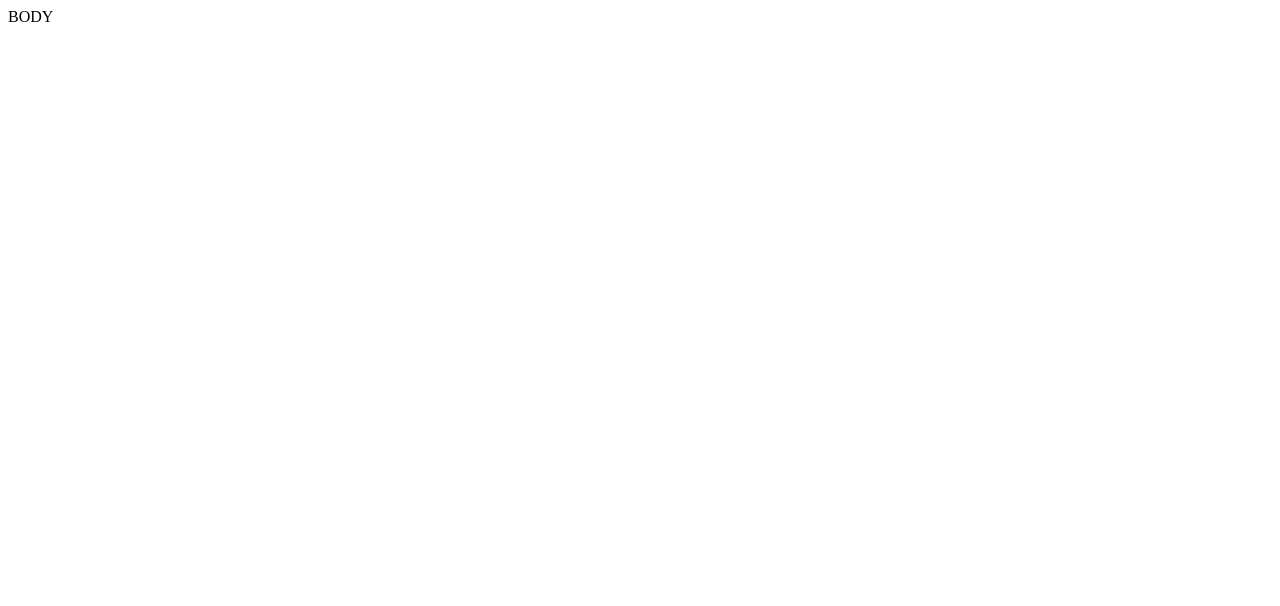
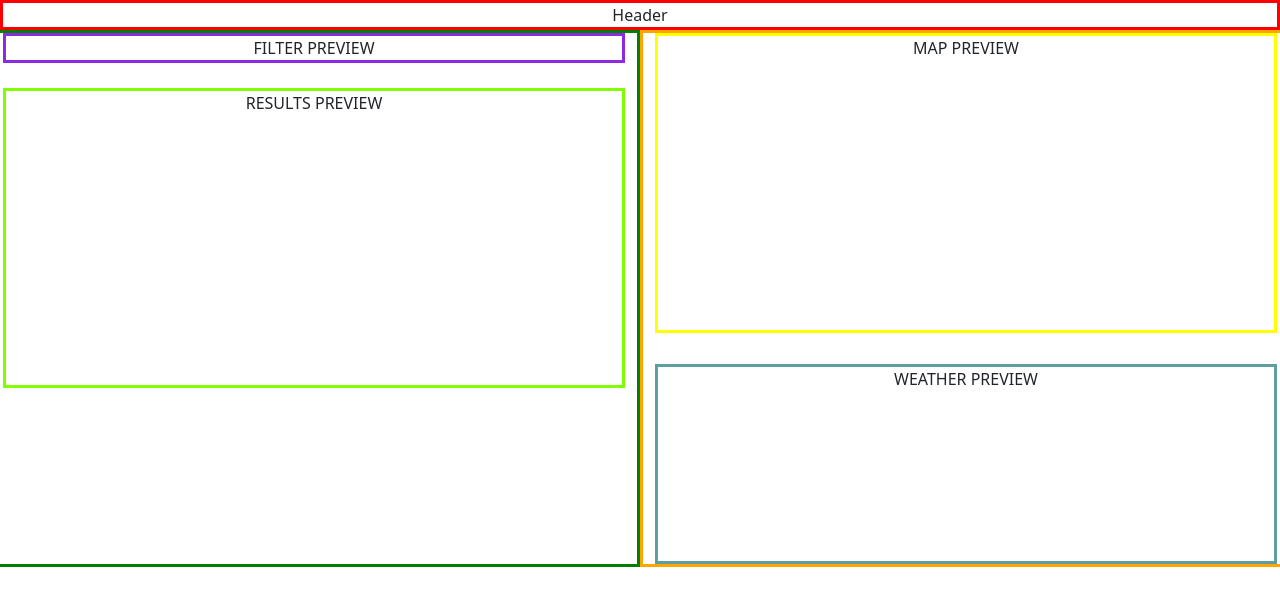
Before and after one commit to Akenaten/AgricultureApp, a website: page index.html in a window 1280 px wide. Drawn offline with nearby package versions, Linux system fonts and the light colour scheme.

Commit message:
Second commit. Skeletal HTML layout. Next objective: Connect to WeatherAPI.

```diff
--- a/index.html
+++ b/index.html
@@ -7,12 +7,43 @@
         <title></title>
         <meta name="description" content="">
         <meta name="viewport" content="width=device-width, initial-scale=1">
-        <link rel="stylesheet" href="">
+        <link href="https://cdn.jsdelivr.net/npm/bootstrap@5.3.0/dist/css/bootstrap.min.css" rel="stylesheet" integrity="sha384-9ndCyUaIbzAi2FUVXJi0CjmCapSmO7SnpJef0486qhLnuZ2cdeRhO02iuK6FUUVM" crossorigin="anonymous">
+        <link rel="stylesheet" href="styles.css">
     </head>
     <body>
 
-        BODY
+        <div id = "header_box" class = "border-view">
+            Header
+        </div>
+
+        <div class = "row">
+
+            <div id="results" class = "border-view col-6">
+
+                <div id="filter_preview" class = "border-view">
+                    FILTER PREVIEW
+                </div>
+
+                <div id = "results_preview" class = "border-view">
+                    RESULTS PREVIEW
+                </div>
+            </div>
+
+            <div id ="map_view"  class = "border-view col-6">
+
+                <div id="map_preview" class = "border-view">
+                    MAP PREVIEW
+                </div>
+
+                <div id="weather_preview" class = "border-view">
+                    WEATHER PREVIEW
+                </div>
+            </div>
+
+        </div>
 
     </body>
+
+
     <script src="main.js" ></script>
 </html>
--- a/main.js
+++ b/main.js
@@ -1 +1 @@
-alert('Working!');
+//alert('Working!');
--- a/styles.css
+++ b/styles.css
@@ -0,0 +1,37 @@
+#header_box {
+    border-color: red;
+}
+
+#results{
+    border-color:green;
+}
+
+#map_view{
+    border-color:orange;
+}
+
+#filter_preview{
+    border-color:blueviolet;
+    margin-bottom: 4%;
+}
+
+#results_preview{
+    border-color:chartreuse;
+    height:300px;
+}
+
+#map_preview{
+    height: 300px;
+    border-color:yellow;
+    margin-bottom: 5%;
+}
+
+#weather_preview{
+    height: 200px;
+    border-color: cadetblue;
+}
+
+.border-view{
+    border-style:solid;
+    text-align: center;
+}
```
Also changed, not shown: package.json (added, +16 -0 lines), 1 other file.
